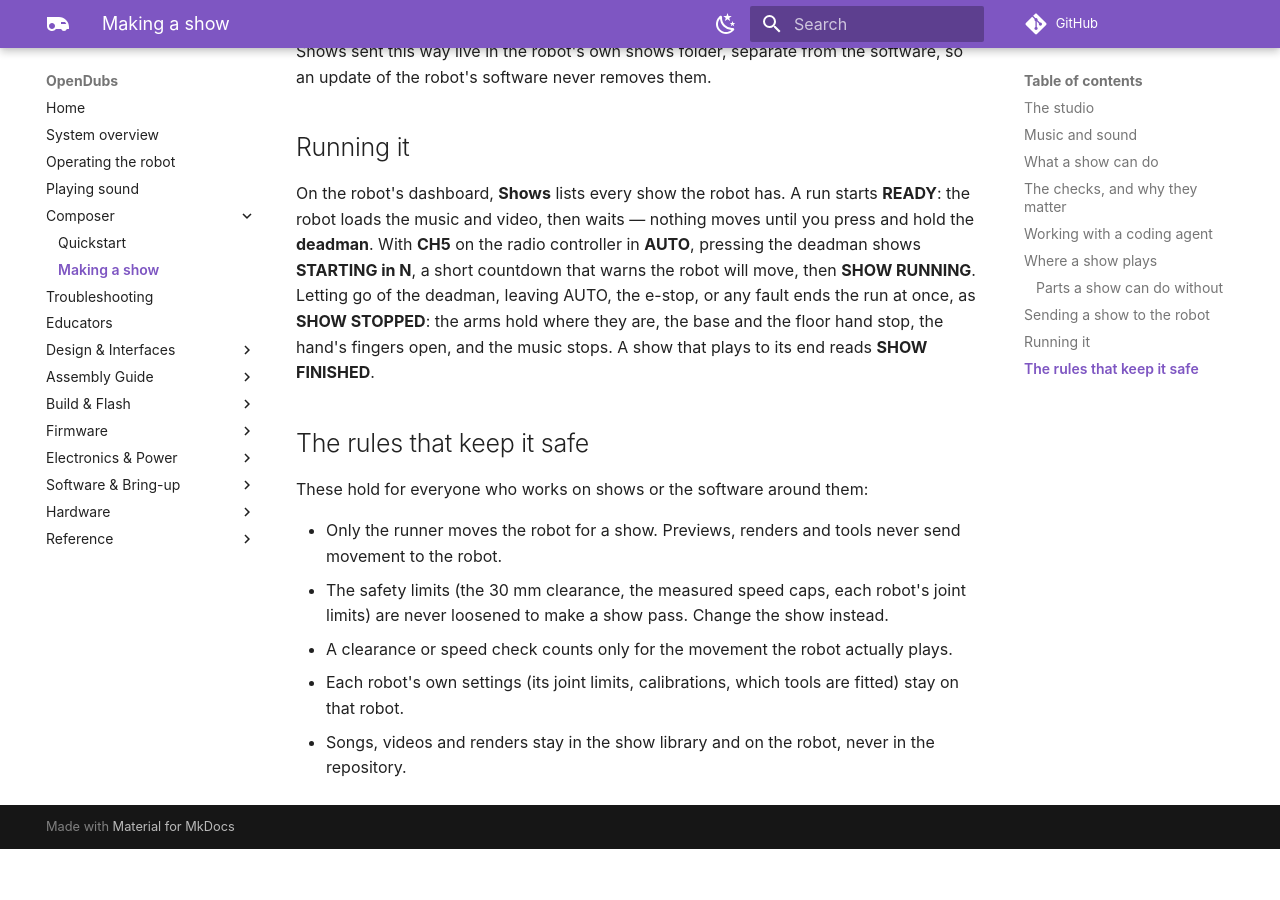
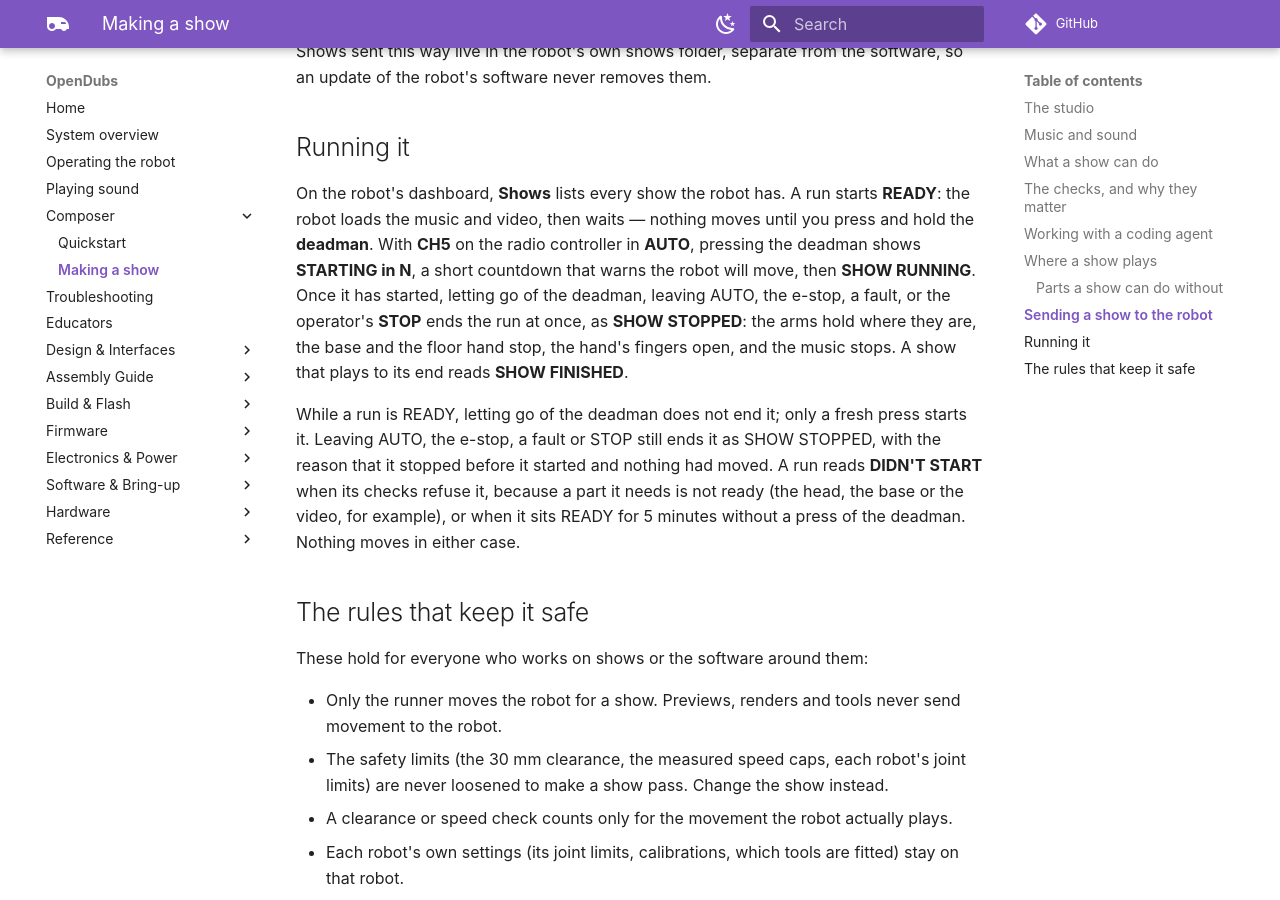
Before and after one commit to UW-Allen-School-Robotics/opendubs, an MkDocs documentation site: the page built from docs/composer/making-a-show.md, in a window 1280 px wide and 900 px high, scrolled down 4344 px. Built offline with MkDocs 1.6.1 and Material for MkDocs 9.7.7, drawn with Linux system fonts in a browser that asks for light colours; comment, search, counter and statistics services are not loaded; before the commit the page ends 5193 px from its top, so only the background shows below that.

Commit message:
docs: making a show — what ends a READY run, and DIDN'T START
Co-Authored-By: Claude Opus 5.5 <noreply@anthropic.com>
Signed-off-by: Emma Romig <emmar@cs.washington.edu>

```diff
--- a/docs/composer/making-a-show.md
+++ b/docs/composer/making-a-show.md
@@ -141,9 +141,16 @@ On the robot's dashboard, **Shows** lists every show the robot has. A run starts
 robot loads the music and video, then waits — nothing moves until you press and hold the
 **deadman**. With **CH5** on the radio controller in **AUTO**, pressing the deadman shows
 **STARTING in N**, a short countdown that warns the robot will move, then **SHOW RUNNING**.
-Letting go of the deadman, leaving AUTO, the e-stop, or any fault ends the run at once, as
-**SHOW STOPPED**: the arms hold where they are, the base and the floor hand stop, the hand's
-fingers open, and the music stops. A show that plays to its end reads **SHOW FINISHED**.
+Once it has started, letting go of the deadman, leaving AUTO, the e-stop, a fault, or the
+operator's **STOP** ends the run at once, as **SHOW STOPPED**: the arms hold where they are, the
+base and the floor hand stop, the hand's fingers open, and the music stops. A show that plays to
+its end reads **SHOW FINISHED**.
+
+While a run is READY, letting go of the deadman does not end it; only a fresh press starts it.
+Leaving AUTO, the e-stop, a fault or STOP still ends it as SHOW STOPPED, with the reason that it
+stopped before it started and nothing had moved. A run reads **DIDN'T START** when its checks
+refuse it, because a part it needs is not ready (the head, the base or the video, for example),
+or when it sits READY for 5 minutes without a press of the deadman. Nothing moves in either case.
 
 ## The rules that keep it safe
 
```
